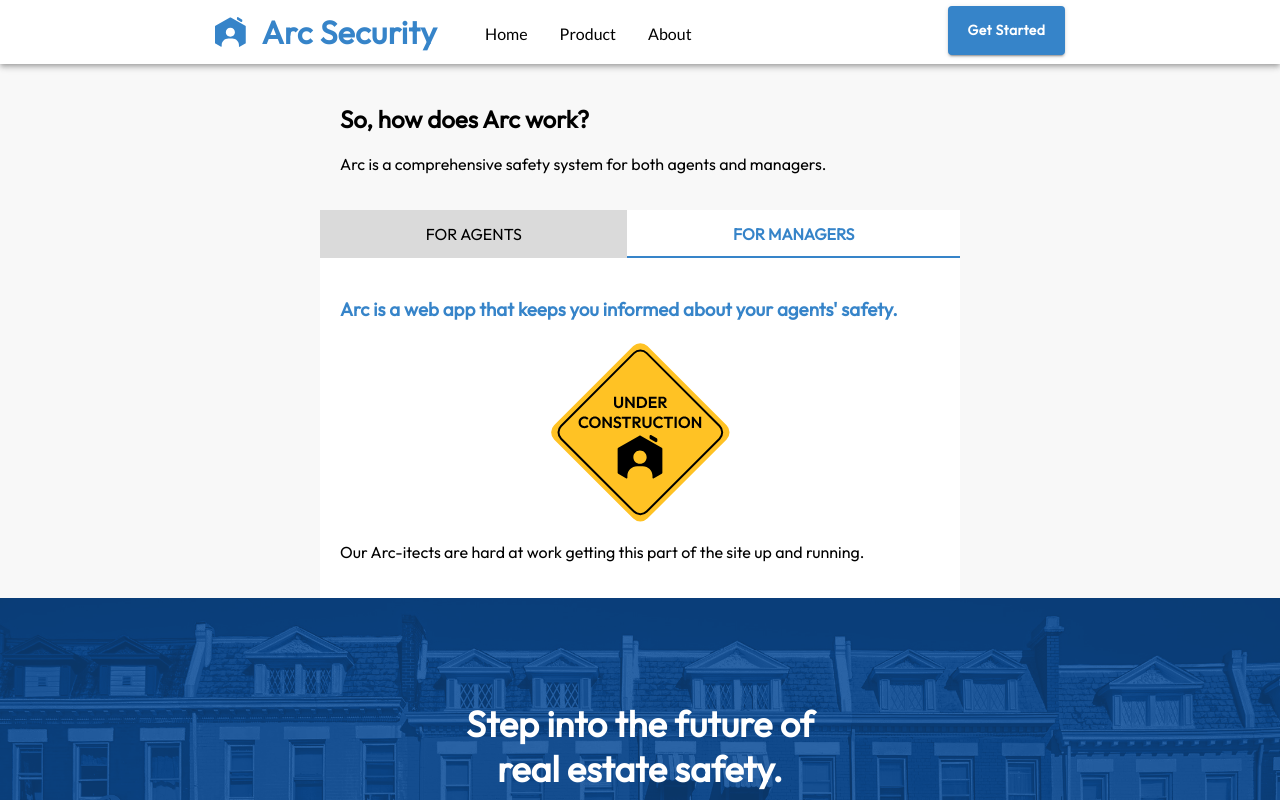
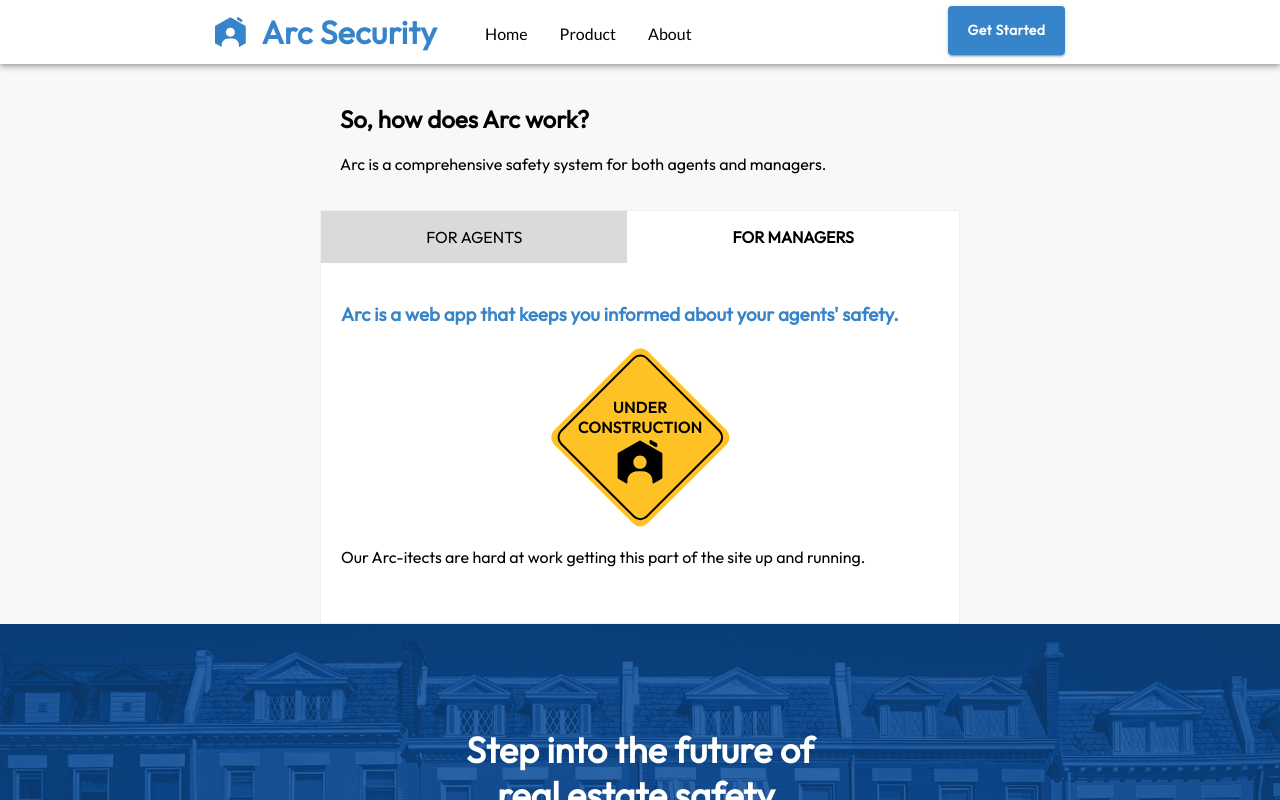
Before and after one commit to arc-securitas/webapp, a React (Create React App) app: page /product in a window 1280 px wide. Both pictures are taken after a click on the element "FOR MANAGERS". Shown: the top 800 px of the page. Built offline with nearby package versions, Linux system fonts and the light colour scheme; a web font is replaced by a local one.

Commit message:
Tab container restyling

```diff
--- a/src/components/TabContainer.js
+++ b/src/components/TabContainer.js
@@ -20,8 +20,8 @@
 */
 
 import React from "react";
-import './TabContainer.css';
-import './TabLabel.css';
+import styles from './TabContainer.module.css';
+import labelStyles from './TabLabel.module.css';
 
 /*
   TabContainer component. Allows users to navigate bewteen different sets of subcontent
@@ -50,11 +50,11 @@ class TabContainer extends React.Component {
     });
 
     return (
-      <div className="tab-container">
-          <div className="row1">
+      <div className={styles.tab_container}>
+          <div className={styles.row1}>
             {labels}
           </div>
-          <div className="pane">
+          <div className={styles.pane}>
             {activeTab}
           </div>
       </div>
@@ -90,13 +90,13 @@ class TabLabel extends React.Component {
   render () {
     if (this.props.isActive) {
       return (
-        <div className="active" onClick={this.props.handleClick}>
+        <div className={labelStyles.active} onClick={this.props.handleClick}>
           {this.props.label}
         </div>
       );
     } else {
       return (
-        <div className="inactive" onClick={this.props.handleClick}>
+        <div className={labelStyles.inactive} onClick={this.props.handleClick}>
           {this.props.label}
         </div>
       );
--- a/src/components/TabContainer.css
+++ b/src/components/TabContainer.module.css
@@ -4,12 +4,13 @@
   justify-content: stretch;
 }
 
-.tab-container {
+.tab_container {
   background-color: white;
+  border: 1px #f0f0f0 solid;
+  padding-bottom: 20px;
 }
 
 .pane {
   max-width: 1200px;
   margin: auto;
-  padding: 20px;
 }
--- a/src/components/TabLabel.css
+++ b/src/components/TabLabel.module.css
@@ -2,12 +2,10 @@
   font-family: 'Outfit';
   text-align: center;
   font-weight: bold;
-  color: #3684C9;
+  color: black;
 
-  background-color: white;
-  border-bottom: 2px solid #3684C9;
-  border-top: 2px solid white;
-  padding: 12px 0px;
+  background-color: #FFFFFF;
+  padding: 16px 0px;
   flex-grow: 1;
 }
 
@@ -17,8 +15,7 @@
   text-align: center;
 
   background-color: #DADADA;
-  border-top: 2px solid #DADADA;
-  padding: 12px 0px;
+  padding: 16px 0px;
   flex-grow: 1;
 
   cursor: pointer;
--- a/src/pages/product.js
+++ b/src/pages/product.js
@@ -74,11 +74,13 @@ const Product = () => {
                         </section>
                     </Tab>
                     <Tab label="FOR MANAGERS">
-                        <h3 className={styles.blue}>Arc is a web app that keeps you informed about your agents' safety.</h3>
-                        <div className={styles.center}>
-                            <img className={styles.product_img} src={construction} />
+                        <div className={styles.forManagers}>
+                            <h3 className={styles.blue}>Arc is a web app that keeps you informed about your agents' safety.</h3>
+                            <div className={styles.center}>
+                                <img className={styles.product_img} src={construction} />
+                            </div>
+                            <p>Our Arc-itects are hard at work getting this part of the site up and running.</p>
                         </div>
-                        <p>Our Arc-itects are hard at work getting this part of the site up and running.</p>
                     </Tab>
                 </TabContainer>
             </div>
--- a/src/pages/product.module.css
+++ b/src/pages/product.module.css
@@ -5,10 +5,12 @@
 
 .story {
   background-color: white;
+  padding: 20px;
 }
 
 .highlight {
-  background-color: #F8F8F8;
+  border-top: 1px #f0f0f0 solid;
+  background-color: white;
   display: flex;
   flex-direction: column;
   justify-content: center;
@@ -36,6 +38,10 @@
 .center {
   display: flex;
   justify-content: center;
+}
+
+.forManagers {
+  padding: 20px;
 }
 
 .blue {
```
